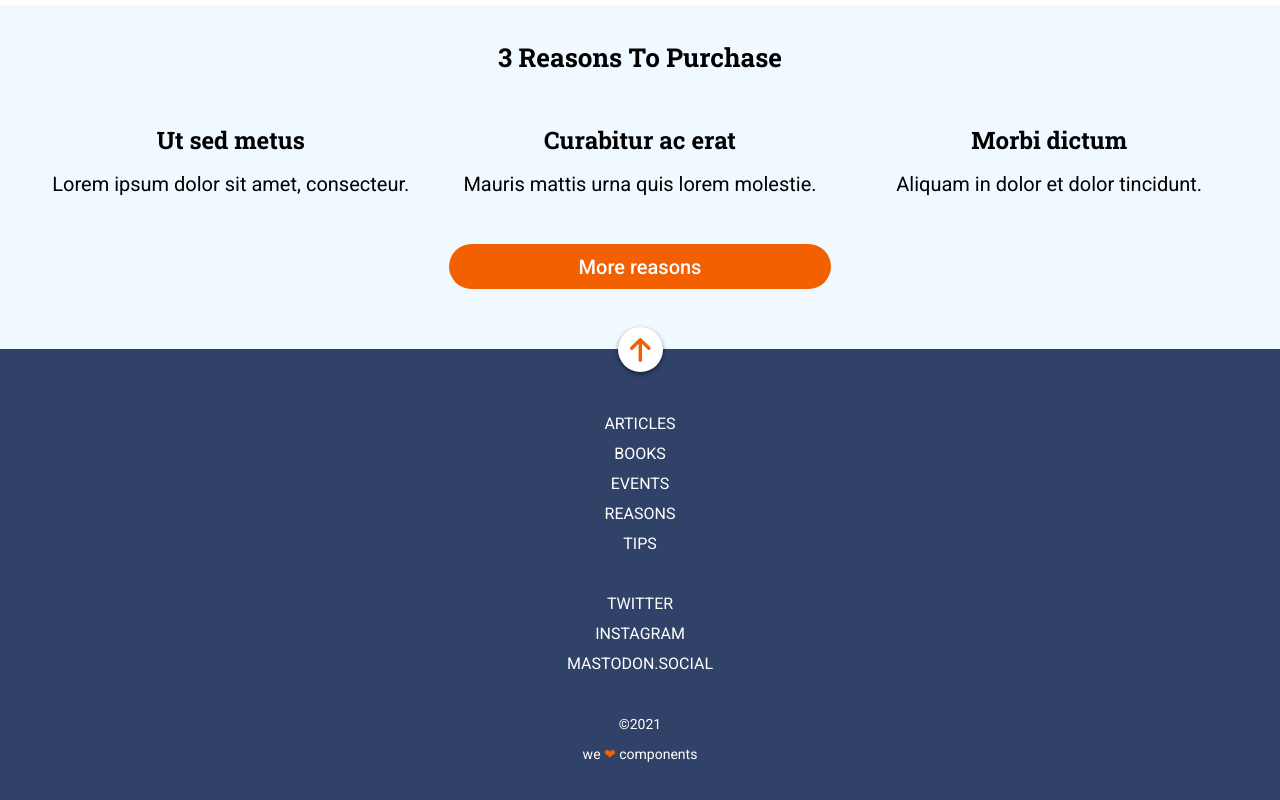
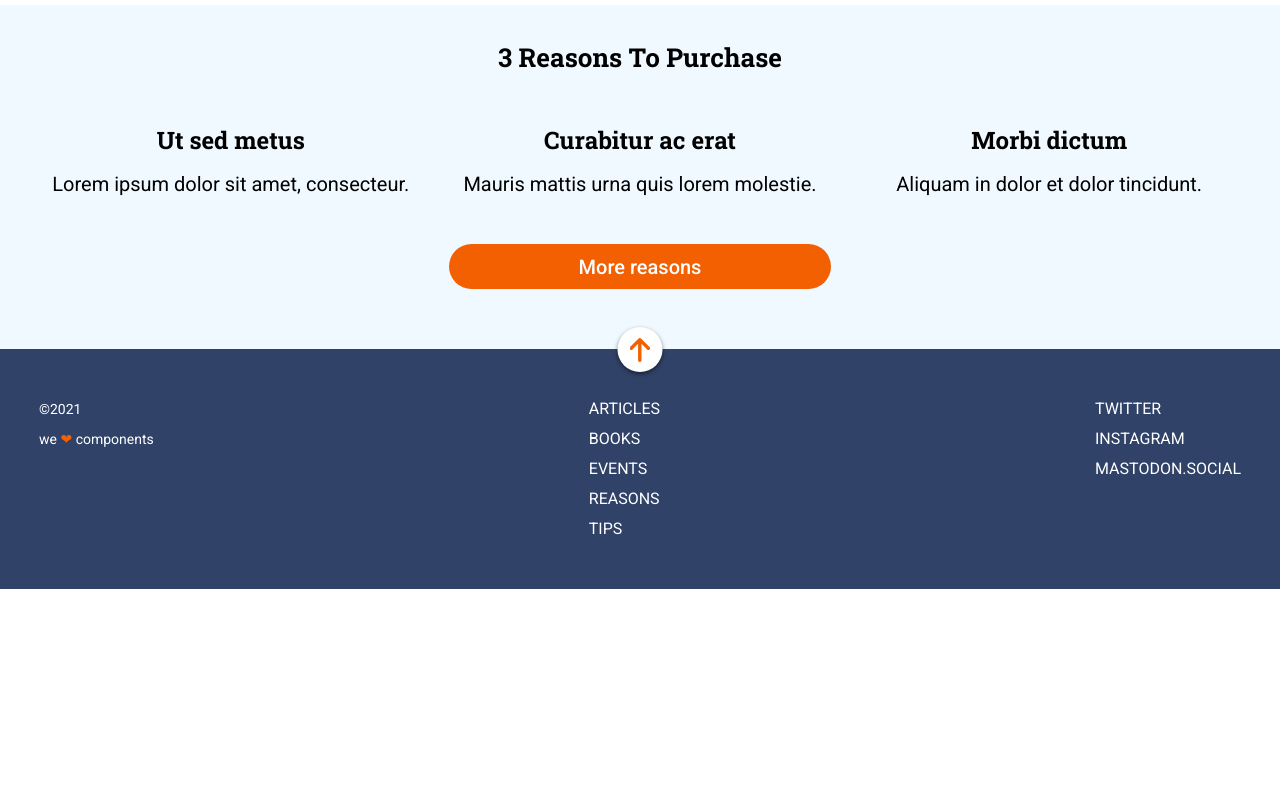
Before and after one commit to Adalab/modulo-1-evaluacion-final-GitTher, a website: page docs/index.html in a window 1280 px wide. Shown: the part 1095-1895 px from the top of the page. After the commit the page ends 1684 px from the top, so only its background shows below. Drawn offline with nearby package versions, Linux system fonts and the light colour scheme; files that its build step writes are made by us from their sources.

Commit message:
add footer tablet styles

```diff
--- a/src/scss/core/_mixins.scss
+++ b/src/scss/core/_mixins.scss
@@ -9,27 +9,6 @@
   @media (min-width: 1200px) {
     @content;
   }
-}
-
-//Footer
-
-@mixin footerNav {
-  font-family: $font_text;
-  font-size: 16px;
-  font-weight: 400;
-  color: $color_white;
-  text-transform: uppercase;
-  text-decoration: none;
-  line-height: 30px;
-}
-
-@mixin footerCopyright {
-  font-family: $font_text;
-  font-size: 14px;
-  font-weight: 400;
-  color: $color_white;
-  text-align: center;
-  line-height: 30px;
 }
 
 //Page
@@ -71,3 +50,24 @@
   background-color: $backgroundColor;
   color: $fontColor;
 }
+
+//Footer
+
+@mixin footerNav {
+  font-family: $font_text;
+  font-size: 16px;
+  font-weight: 400;
+  color: $color_white;
+  text-transform: uppercase;
+  text-decoration: none;
+  line-height: 30px;
+}
+
+@mixin footerCopyright {
+  font-family: $font_text;
+  font-size: 14px;
+  font-weight: 400;
+  color: $color_white;
+  text-align: center;
+  line-height: 30px;
+}
--- a/src/scss/layout/_footer.scss
+++ b/src/scss/layout/_footer.scss
@@ -6,6 +6,14 @@
   background-color: $color_dark;
   text-align: center;
   padding: 60px 15px 45px 15px;
+
+  @include tablet {
+    flex-direction: row;
+    text-align: left;
+    padding: 45px 39px 45px 39px;
+    align-items: flex-start;
+    justify-content: space-between;
+  }
 }
 
 .footer__button {
@@ -18,6 +26,12 @@
   position: absolute;
   margin-top: -82px;
   box-shadow: 0 2px 4px 0 rgba($color: #000000, $alpha: 0.5);
+
+  @include tablet {
+    margin-top: -67px;
+    left: 50%;
+    transform: translateX(-50%);
+  }
 }
 
 .nav__item {
@@ -30,8 +44,17 @@
   text-align: center;
 }
 
+.copyright {
+  @include tablet {
+    order: -1;
+  }
+}
+
 .copyright__year {
   @include footerCopyright;
+  @include tablet {
+    text-align: left;
+  }
 }
 
 .copyright__claim {
```
